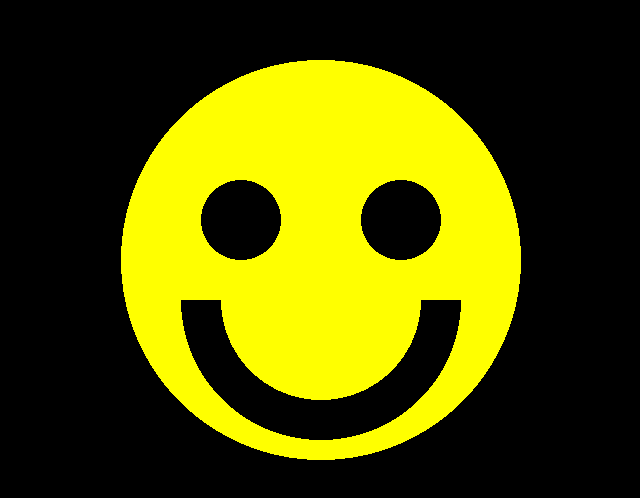
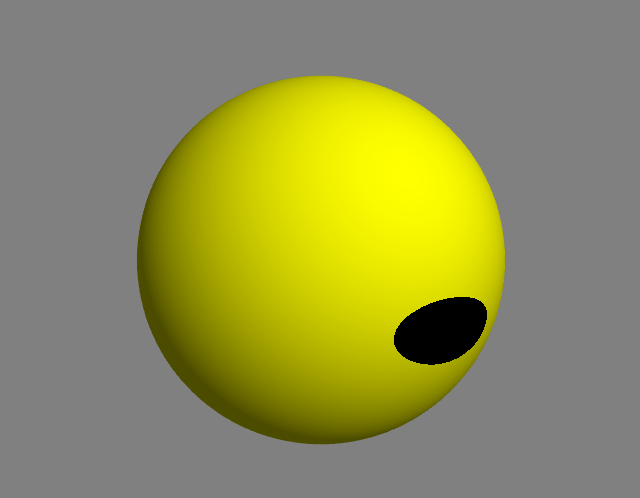
Before and after one commit to dogcomplex/shadertoy, a plain HTML site: page index.html in a window 1280 px wide. Shown: the part 140-638 px from the top of the page, without its empty margins (319-959 px from the left). Drawn offline with nearby package versions, Linux system fonts and the light colour scheme; animation ran at ten frames a second.

Commit message:
3d smiley 1 eyed monstrosity

```diff
--- a/index.html
+++ b/index.html
@@ -8,82 +8,127 @@
     </style>
 </head>
 <body>
-    <script src="https://cdnjs.cloudflare.com/ajax/libs/three.js/r128/three.min.js"></script>
+    <script src="https://cdnjs.cloudflare.com/ajax/libs/three.js/r134/three.min.js"></script>
+    <script src="https://cdn.jsdelivr.net/npm/three@0.134.0/examples/js/controls/OrbitControls.js"></script>
     <script>
         const vertexShader = `
+            varying vec3 vNormal;
+            varying vec3 vPosition;
+
             void main() {
-                gl_Position = vec4(position, 1.0);
+                vNormal = normalize(normalMatrix * normal);
+                vPosition = (modelViewMatrix * vec4(position, 1.0)).xyz;
+                gl_Position = projectionMatrix * modelViewMatrix * vec4(position, 1.0);
             }
         `;
 
         const fragmentShader = `
-            uniform vec2 resolution;
-            uniform float time;
+            varying vec3 vNormal;
+            varying vec3 vPosition;
 
-            float circle(vec2 pos, vec2 center, float radius) {
-                return step(length(pos - center), radius);
-            }
+            uniform vec3 lightPosition;
 
             void main() {
-                vec2 uv = gl_FragCoord.xy/resolution.xy;
-                uv = uv * 2.0 - 1.0;
-                uv.x *= resolution.x/resolution.y;
+                // Convert position to sphere UV coordinates
+                vec3 n = normalize(vNormal);
+                vec2 uv = vec2(
+                    0.5 + atan(n.z, n.x) / (2.0 * 3.14159),
+                    0.5 - asin(n.y) / 3.14159
+                );
 
-                // Face
-                float face = circle(uv, vec2(0.0), 0.5);
+                // Base color (yellow)
+                vec3 color = vec3(1.0, 1.0, 0.0);
 
                 // Eyes
-                float leftEye = circle(uv, vec2(-0.2, 0.1), 0.1);
-                float rightEye = circle(uv, vec2(0.2, 0.1), 0.1);
+                vec2 leftEyeCenter = vec2(0.35, 0.6);
+                vec2 rightEyeCenter = vec2(0.65, 0.6);
+                float eyeRadius = 0.05;
+
+                if (length(uv - leftEyeCenter) < eyeRadius ||
+                    length(uv - rightEyeCenter) < eyeRadius) {
+                    color = vec3(0.0); // Black eyes
+                }
 
                 // Smile
-                vec2 smileUV = uv - vec2(0.0, -0.1);
-                float smile = step(abs(length(smileUV) - 0.3), 0.05) *
-                             step(smileUV.y, 0.0);
+                vec2 smileCenter = vec2(0.5, 0.4);
+                float smileRadius = 0.2;
+                float smileThickness = 0.02;
+                vec2 smileOffset = uv - smileCenter;
+                float smileAngle = atan(smileOffset.y, smileOffset.x - 0.5);
 
-                // Combine
-                vec3 color = vec3(1.0, 1.0, 0.0) * face;  // Yellow face
-                color = mix(color, vec3(0.0), leftEye + rightEye + smile);  // Black features
+                if (abs(length(smileOffset) - smileRadius) < smileThickness &&
+                    smileAngle > -2.5 && smileAngle < 2.5 &&
+                    smileOffset.y < 0.0) {
+                    color = vec3(0.0); // Black smile
+                }
 
-                gl_FragColor = vec4(color, 1.0);
+                // Lighting
+                vec3 normal = normalize(vNormal);
+                vec3 lightDir = normalize(lightPosition - vPosition);
+                float diff = max(dot(normal, lightDir), 0.0);
+                vec3 ambient = vec3(0.3);
+                vec3 lighting = ambient + diff * vec3(0.7);
+
+                gl_FragColor = vec4(color * lighting, 1.0);
             }
         `;
 
-        // Setup
+        // Setup with background color
         const scene = new THREE.Scene();
-        const camera = new THREE.OrthographicCamera(-1, 1, 1, -1, 0, 1);
-        const renderer = new THREE.WebGLRenderer();
+        scene.background = new THREE.Color(0x808080); // Add gray background
+
+        const camera = new THREE.PerspectiveCamera(75, window.innerWidth / window.innerHeight, 0.1, 1000);
+        const renderer = new THREE.WebGLRenderer({ antialias: true });
         renderer.setSize(window.innerWidth, window.innerHeight);
+        renderer.setPixelRatio(window.devicePixelRatio);
         document.body.appendChild(renderer.domElement);
 
-        // Create shader material
+        // Create shader material with updated settings
         const uniforms = {
-            time: { value: 0.0 },
-            resolution: { value: new THREE.Vector2(window.innerWidth, window.innerHeight) }
+            lightPosition: { value: new THREE.Vector3(2, 2, 2) }
         };
 
         const material = new THREE.ShaderMaterial({
             uniforms: uniforms,
             vertexShader: vertexShader,
-            fragmentShader: fragmentShader
+            fragmentShader: fragmentShader,
+            side: THREE.DoubleSide,
+            transparent: true
         });
 
-        // Create mesh
-        const geometry = new THREE.PlaneGeometry(2, 2);
+        // Create sphere
+        const geometry = new THREE.SphereGeometry(1, 64, 64);
         const mesh = new THREE.Mesh(geometry, material);
         scene.add(mesh);
+
+        // Position camera
+        camera.position.set(0, 0, 3);
+
+        // Add orbit controls
+        const controls = new THREE.OrbitControls(camera, renderer.domElement);
+        controls.enableDamping = true;
+        controls.dampingFactor = 0.05;
+
+        // Add some light to the scene
+        const ambientLight = new THREE.AmbientLight(0x404040);
+        scene.add(ambientLight);
+
+        const directionalLight = new THREE.DirectionalLight(0xffffff, 1);
+        directionalLight.position.set(2, 2, 2);
+        scene.add(directionalLight);
 
         // Animation loop
         function animate() {
             requestAnimationFrame(animate);
-            uniforms.time.value += 0.01;
+            controls.update();
             renderer.render(scene, camera);
         }
 
         // Handle window resize
         window.addEventListener('resize', () => {
+            camera.aspect = window.innerWidth / window.innerHeight;
+            camera.updateProjectionMatrix();
             renderer.setSize(window.innerWidth, window.innerHeight);
-            uniforms.resolution.value.set(window.innerWidth, window.innerHeight);
         });
 
         animate();
```
